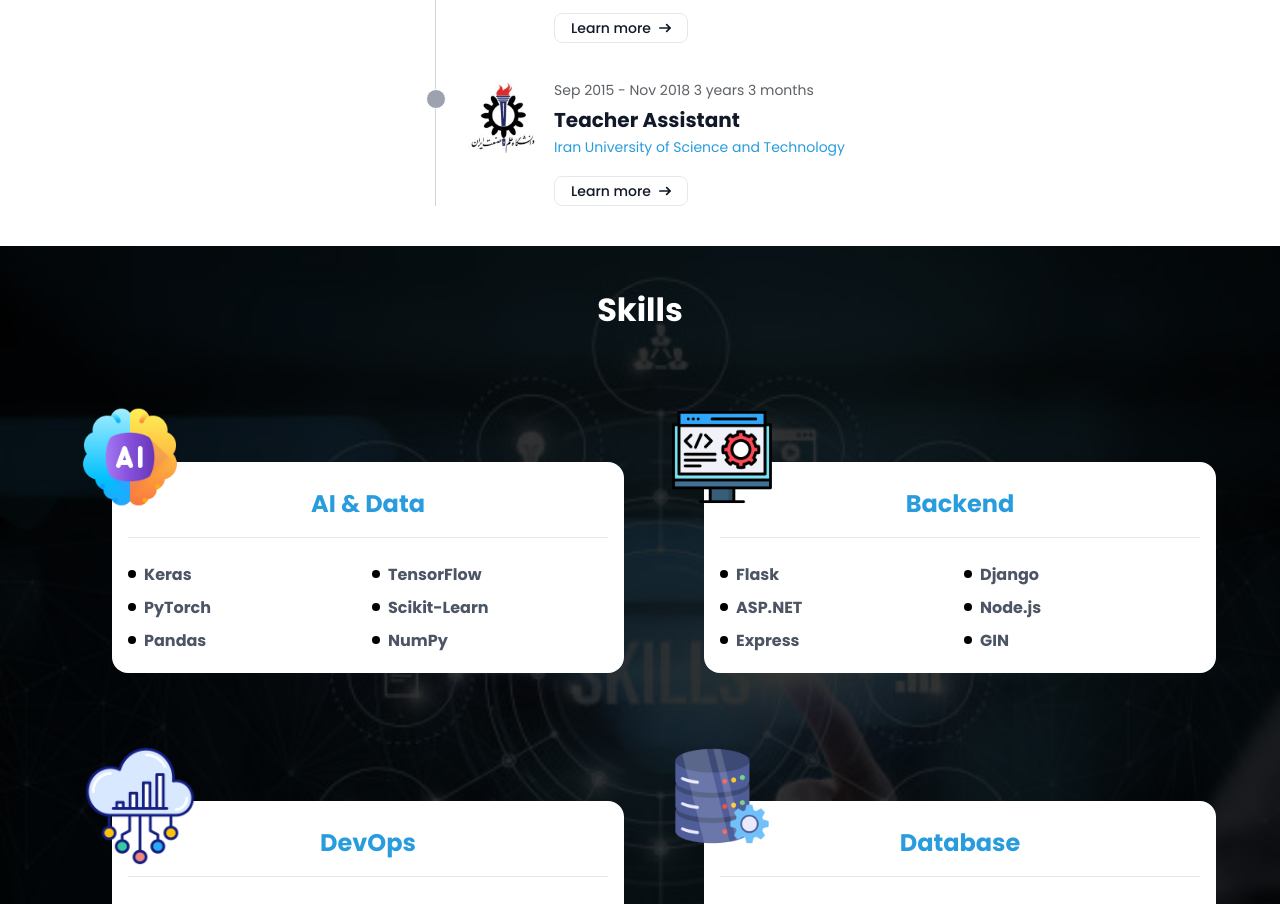
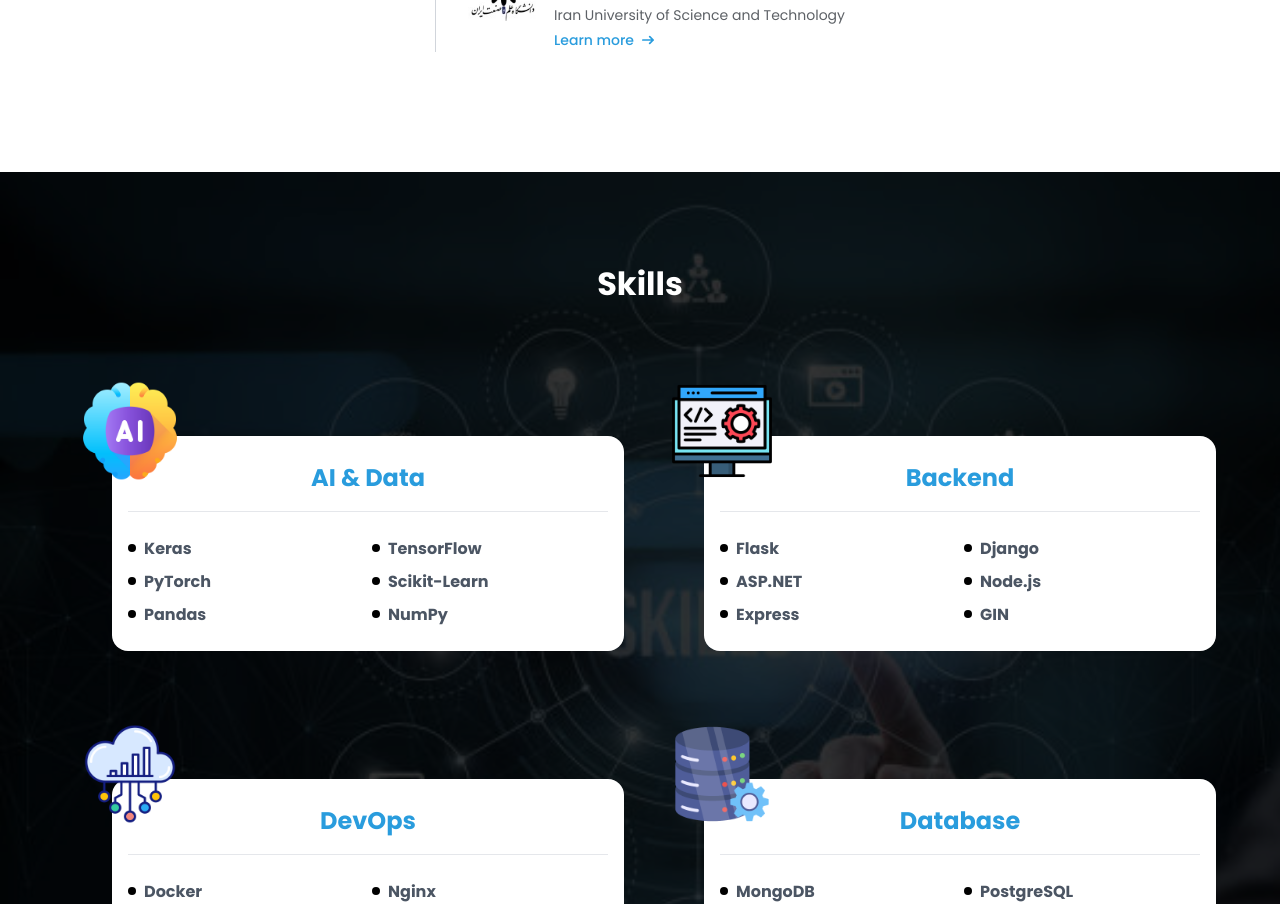
Before and after one commit to siinaheidari/alireza, a Next.js app: page / in a window 1280 px wide. Shown: the part 1960-2864 px from the top of the page. Built offline with nearby package versions, Linux system fonts and the light colour scheme.

Commit message:
add modal

```diff
--- a/package.json
+++ b/package.json
@@ -17,6 +17,7 @@
     "next": "15.3.1",
     "react": "19.0.0",
     "react-dom": "19.0.0",
+    "react-responsive-modal": "^6.4.2",
     "react-scroll": "1.9.3"
   },
   "devDependencies": {
--- a/src/app/components/certificates.tsx
+++ b/src/app/components/certificates.tsx
@@ -44,9 +44,9 @@
     ]
 
     return (
-        <div id={"certificates"} className={"px-6 bg-black pt-30 center min-h-screen max-md:py-12"}>
+        <div id={"certificates"} className={"px-6 bg-black center min-h-screen max-md:py-12"}>
             <div className={""}>
-                <div className={"text-h3 max-md:text-h4 text-white font-[600] text-center mb-20  max-md:mb-12"}>
+                <div className={"text-h3 max-md:text-h4 text-white font-[600] text-center mb-32  max-md:mb-12"}>
                     Certificates
                 </div>
                 <div className={"grid grid-cols-2 gap-12 max-md:grid-cols-1 w-full max-w-[1800px] mx-auto"}>
--- a/src/app/components/projects.tsx
+++ b/src/app/components/projects.tsx
@@ -24,7 +24,7 @@
         <div id={"professionalActivities"} className={"px-6 min-h-screen center py-30  max-md:py-12"}>
             <div className={""}>
                 <div>
-                    <div className={"text-h3 max-md:text-h4 font-[600] text-center mb-28  max-md:mb-12"}>
+                    <div className={"text-h3 max-md:text-h4 font-[600] text-center mb-40  max-md:mb-12"}>
                         Personal Projects
                     </div>
                     <div className={"grid grid-cols-2 max-md:grid-cols-1 gap-8 w-full max-w-[1800px] mx-auto"}>
--- a/src/app/components/skills.tsx
+++ b/src/app/components/skills.tsx
@@ -8,13 +8,32 @@
 
 const Skills = () => {
 
-    const skillsItems =
+    const skillsItems = [
         {
-            aiData: ["Keras", "TensorFlow", "PyTorch", "Scikit-Learn", "Pandas", "NumPy"],
-            backend: ["Flask", 'Django', "ASP.NET", "Node.js", "Express", "GIN"],
-            devOps: ["Docker", 'Nginx', "Apache Web Server", "Gitlab CI/CD", "Linux", "Azure"],
-            database: ["MongoDB", 'PostgreSQL', "Microsoft SQL Server", "MySQL", "Redis", "Firebase"],
+            title: "AI & Data",
+            icon: ai,
+            data: ["Keras", "TensorFlow", "PyTorch", "Scikit-Learn", "Pandas", "NumPy"],
+            animation: "fade-right"
+        },
+        {
+            title: "Backend",
+            icon: backend,
+            data: ["Flask", "Django", "ASP.NET", "Node.js", "Express", "GIN"],
+            animation: "fade-left"
+        },
+        {
+            title: "DevOps",
+            icon: devops,
+            data: ["Docker", "Nginx", "Apache Web Server", "Gitlab CI/CD", "Linux", "Azure"],
+            animation: "fade-right"
+        },
+        {
+            title: "Database",
+            icon: database,
+            data: ["MongoDB", "PostgreSQL", "Microsoft SQL Server", "MySQL", "Redis", "Firebase"],
+            animation: "fade-left"
         }
+    ];
 
 
     return (
@@ -25,95 +44,37 @@
             </div>
 
             <div className="relative z-10 flex flex-col justify-center items-center w-full  pb-20 pt-10 px-4 text-center">
-                <div className={"text-h3 max-md:text-h4 font-[600] text-white text-center mb-32  "}>
+                <div className={"text-h3 max-md:text-h4 font-[600] text-white text-center mb-32 mt-12"}>
                     Skills
                 </div>
-                <div
-                    className={"grid grid-cols-2 max-lg:grid-cols-1 gap-x-20 gap-y-32  md:pe-12 md:ps-24 w-full max-w-[1800px]"}>
-                    <div data-aos={"fade-right"} className={"bg-white p-4 rounded-2xl relative pb-5"}>
-                        <div className={"md:mb-6 text-h4 max-md:text-h5 border-b pb-4 pt-2 text-blue"}>
-                            AI & Data
-                        </div>
-                        <div className={"grid grid-cols-2 max-lg:grid-cols-1 gap-2 text-start "}>
-                            {
-                                skillsItems?.aiData.map(item =>
+                <div className="grid grid-cols-2 max-lg:grid-cols-1 gap-x-20 gap-y-32 md:pe-12 md:ps-24 w-full max-w-[1800px]">
+                    {skillsItems.map((section, idx) => (
+                        <div
+                            key={section.title}
+                            data-aos={section.animation}
+                            className="bg-white p-4 rounded-2xl relative pb-6"
+                        >
+                            <div className="md:mb-6 text-h4 max-md:text-h5 border-b pb-4 pt-2 text-blue">
+                                {section.title}
+                            </div>
+                            <div className="grid grid-cols-2 max-lg:grid-cols-1 gap-2 text-start mt-2">
+                                {section.data.map(item => (
                                     <div
                                         key={item}
-                                        className={"flex text-h6 max-md:text-base text-gray-600 item-center font-[600]"}>
-                                        <div className={"bg-black size-2 rounded-full mt-2 me-2"}/>
+                                        className="flex text-h6 max-md:text-bodyLg text-gray-600 item-center font-[600]"
+                                    >
+                                        <div className="bg-black size-2 rounded-full mt-2 me-2" />
                                         <div>{item}</div>
-                                    </div>)
-                            }
+                                    </div>
+                                ))}
+                            </div>
+                            <div className="absolute -left-8 max-md:left-1/2 max-md:-translate-x-1/2 top-[-55px] max-md:top-[-80px]">
+                                <Image placeholder="blur" src={section.icon} alt={section.title} className="size-[100px]" />
+                            </div>
                         </div>
-                        <div
-                            className={"absolute -left-8 max-md:left-1/2 max-md:-translate-x-1/2 top-[-55px] max-md:top-[-80px]"}>
-                            <Image placeholder={"blur"} src={ai} alt={'aiIcon'} className={"size-[100px] "}/>
-                        </div>
-                    </div>
-                    <div data-aos={"fade-left"} className={"bg-white p-4 rounded-2xl relative pb-5"}>
-                        <div className={"md:mb-6 text-h4 max-md:text-h5 border-b pb-4 pt-2 text-blue"}>
-                            Backend
-                        </div>
-                        <div className={"grid grid-cols-2 max-lg:grid-cols-1 gap-2 text-start "}>
-                            {
-                                skillsItems?.backend.map(item =>
-                                    <div
-                                        key={item}
-                                        className={"flex text-h6 max-md:text-base text-gray-600 item-center font-[600]"}>
-                                        <div className={"bg-black size-2 rounded-full mt-2 me-2"}/>
-                                        <div>{item}</div>
-                                    </div>)
-                            }
-                        </div>
-                        <div
-                            className={"absolute -left-8 max-md:left-1/2 max-md:-translate-x-1/2 top-[-55px] max-md:top-[-80px]"}>
-                            <Image placeholder={"blur"} src={backend} alt={'backend'} className={"size-[100px] "}/>
-                        </div>
-                    </div>
-                    <div data-aos={"fade-right"} className={"bg-white p-4 rounded-2xl relative pb-5"}>
-                        <div className={"md:mb-6 text-h4 max-md:text-h5 border-b pb-4 pt-2 text-blue"}>
-                            DevOps
-                        </div>
-                        <div className={"grid grid-cols-2 max-lg:grid-cols-1 gap-2 text-start "}>
-                            {
-                                skillsItems?.devOps.map(item =>
-                                    <div
-                                        key={item}
-                                        className={"flex text-h6 max-md:text-base text-gray-600 item-center font-[600]"}>
-                                        <div className={"bg-black size-2 rounded-full mt-2 me-2"}/>
-                                        <div>{item}</div>
-                                    </div>)
-                            }
-                        </div>
-                        <div
-                            className={"absolute -left-8 max-md:left-1/2 max-md:-translate-x-1/2 top-[-55px] max-md:top-[-100px]"}>
-                            <Image placeholder={"blur"} src={devops} alt={'devops'} className={"size-[120px]"}/>
-                        </div>
-                    </div>
+                    ))}
+                </div>
 
-                    <div data-aos={"fade-left"} className={"bg-white p-4 rounded-2xl relative pb-5"}>
-                        <div className={"md:mb-6 text-h4 max-md:text-h5 border-b pb-4 pt-2 text-blue"}>
-                            Database
-                        </div>
-                        <div className={"grid grid-cols-2 max-lg:grid-cols-1 gap-2 text-start mt-2"}>
-                            {
-                                skillsItems?.database.map(item =>
-                                    <div
-                                        key={item}
-                                        className={"flex text-h6 max-md:text-base text-gray-600 item-center font-[600]"}>
-                                        <div className={"bg-black size-2 rounded-full mt-2 me-2"}/>
-                                        <div>{item}</div>
-                                    </div>)
-                            }
-                        </div>
-                        <div
-                            className={"absolute -left-8 max-md:left-1/2 max-md:-translate-x-1/2 top-[-55px] max-md:top-[-80px]"}>
-                            <Image placeholder={"blur"} src={database} alt={'database'} className={"size-[100px] "}/>
-                        </div>
-                    </div>
-
-
-                </div>
 
             </div>
 
--- a/src/app/components/work-experience.tsx
+++ b/src/app/components/work-experience.tsx
@@ -1,3 +1,5 @@
+'use client'
+
 import noImage from "../../../public/images/no-image.jpg"
 import saba from "../../../public/images/saba.jpg"
 import mahsan from "../../../public/images/mahsan.jpg"
@@ -5,16 +7,32 @@
 import bazar from "../../../public/images/cafebazaar.jpg"
 import elmosanat from "../../../public/images/elmosanat.jpg"
 import Image, {StaticImageData} from "next/image";
-
+import Modal from "react-responsive-modal";
+import {useState} from "react";
+import 'react-responsive-modal/styles.css';
 
 export type TTimeLineItems = {
     title: string,
     description: string,
     date: string,
     image?: StaticImageData | string,
+    info?: string[]
 }
+
+
 const WorkExperience = () => {
+    const [openModal, setOpenModal] = useState(false);
+    const [selectedItem, setSelectedItem] = useState<TTimeLineItems | null>(null);
 
+    const handleOpenModal = (item: TTimeLineItems) => {
+        setSelectedItem(item);
+        setOpenModal(true);
+    };
+
+    const handleCloseModal = () => {
+        setOpenModal(false);
+        setSelectedItem(null);
+    };
 
     const workItems: TTimeLineItems[] = [
         {
@@ -22,58 +40,74 @@
             description: "Freelance",
             date: "Aug 2024 - Present",
             image: noImage,
+            info: ["Developed, maintained, and monitored scalable and optimized ETL pipelines to collect and process large datasets, ensuring data integrity, reliability, and\n" +
+            "quality while proactively identifying and resolving data quality issues",
+                "Conducted in-depth statistical analysis, hypothesis and A/B tests on stock market trends and extracted complex findings into clear insights.",
+                "Led the development and optimization of ML models in the production environment, resulting a 25% increase in stock price prediction accuracy.",
+                "Led a team of 7, identify and implement cutting-edge analytical techniques, ensuring alignment with best practices in the field of financial services."
+
+            ]
         },
         {
             title: "Data Scientist",
             description: "Saba Tamin Management Services",
             date: "Jun 2022 - Jun 2024 2 years 1 month",
             image: saba,
+            info: ["sina", "alireza", "bulldog"]
         },
         {
             title: "Data Scientist",
             description: "Mahsan",
             date: "Feb 2020 - Apr 2022 2 years 3 months",
             image: mahsan,
+            info: ["sina", "alireza", "bulldog"]
         },
         {
             title: "Research Assistant",
             description: "University of Tehran",
             date: "Nov 2019 - Apr 2021 1 year 6 months",
             image: tehran,
+            info: ["sina", "alireza", "bulldog"]
         },
         {
             title: "Data Scientist",
             description: "Cafe Bazaar",
             date: "Nov 2019 - Feb 2020 4 months",
             image: bazar,
+            info: ["sina", "alireza", "bulldog"]
         },
         {
             title: "Software Engineer",
             description: "IUST Distributed Systems Lab",
             date: "Sep 2016 - Dec 2018 2 years 4 months",
             image: noImage,
+            info: ["sina", "alireza", "bulldog"]
         },
         {
             title: "Teacher Assistant",
             description: "Iran University of Science and Technology",
             date: "Sep 2015 - Nov 2018 3 years 3 months",
             image: elmosanat,
+            info: ["sina", "alireza", "bulldog"]
         },
     ]
+
+
     return (
         <div id="workExperience" className={"px-6"}>
             <div className={"text-h3  max-md:text-2xl font-[600] text-black text-center my-16  max-md:my-12"}>
                 Work Experience
             </div>
-            <div className={"w-fit  mx-auto"}>
+            <div className={"w-fit md:pb-20 mx-auto"}>
                 <ol className="relative border-s border-gray-300">
-
                     {
                         workItems.map(item => <div data-aos={"fade-right"} key={item?.date}>
                             <li className="mb-10 ms-8 flex gap-4">
                                 <div>
                                     <div>
-                                        {item?.image && <Image placeholder={"blur"} src={item?.image} alt={`image=${item?.image}`} className={'size-[70px] max-lg:size-[60px]'}/>}
+                                        {item?.image &&
+                                            <Image placeholder={"blur"} src={item?.image} alt={`image=${item?.image}`}
+                                                   className={'size-[70px] max-lg:size-[60px]'}/>}
                                     </div>
                                 </div>
                                 <div>
@@ -86,23 +120,70 @@
                                     <div
                                         className="text-h7 max-lg:text-lg font-semibold text-gray-900">{item?.title}</div>
                                     <div
-                                        className="mb-4 text-captionLg font-normal text-blue ">{item?.description}</div>
-                                    <a href="#"
-                                       className="inline-flex items-center px-4 py-1 text-sm font-medium text-gray-900 bg-white border border-gray-200 rounded-lg hover:bg-gray-100 hover:text-blue-700 focus:z-10 focus:ring-4 focus:outline-none focus:ring-gray-100 focus:text-blue-700 ">Learn
-                                        more <svg className="w-3 h-3 ms-2 rtl:rotate-180" aria-hidden="true"
-                                                  xmlns="http://www.w3.org/2000/svg" fill="none" viewBox="0 0 14 10">
-                                            <path stroke="currentColor" stroke-linecap="round" stroke-linejoin="round"
-                                                  stroke-width="2" d="M1 5h12m0 0L9 1m4 4L9 9"/>
-                                        </svg></a>
+                                        className=" text-captionLg font-normal text-gray-3 ">{item?.description}</div>
+                                    <div
+                                        onClick={() => handleOpenModal(item)}
+                                        className="inline-flex items-center text-blue text-sm font-medium cursor-pointer"
+                                    >
+                                        Learn more
+                                        <svg className="w-3 h-3 ms-2 rtl:rotate-180" aria-hidden="true"
+                                             xmlns="http://www.w3.org/2000/svg" fill="none" viewBox="0 0 14 10">
+                                            <path stroke="currentColor" strokeLinecap="round" strokeLinejoin="round"
+                                                  strokeWidth="2" d="M1 5h12m0 0L9 1m4 4L9 9"/>
+                                        </svg>
+                                    </div>
                                 </div>
 
                             </li>
                         </div>)
                     }
+                </ol>
+            </div>
+
+            <Modal  open={openModal} onClose={handleCloseModal} center
+                    classNames={{
+                modal: 'w-1/2 max-w-none max-md:w-[90%]',
+            }}>
+                {selectedItem && (
+                    <div className="p-4">
+                        <div className={"flex gap-2 items-start"}>
+                            {selectedItem.image && (
+
+                                    <Image
+                                        src={selectedItem.image}
+                                        alt={selectedItem.title}
+                                        width={100}
+                                        height={100}
+                                        className="rounded"
+                                    />
+
+                            )}
+                            <div>
+                                <h2 className="text-xl font-bold mb-2">{selectedItem.title}</h2>
+                                <p className="text-sm text-gray-600">{selectedItem.date}</p>
+                                <p className="mt-2">{selectedItem.description}</p>
+                            </div>
+
+                        </div>
 
 
-                </ol>
-            </div>
+                        <div className="mt-4 space-y-2">
+                            {selectedItem?.info?.map((item, index) => (
+                                <div key={index} className="flex gap-4">
+                                    <div
+                                        className={`text-bodyMd pb-1 w-full ${
+                                            index !== (selectedItem.info?.length ?? 0) - 1 ? 'border-b border-gray-300' : ''
+                                        }`}
+                                    >
+                                        - {item}
+                                    </div>
+                                </div>
+                            ))}
+                        </div>
+                    </div>
+                )}
+            </Modal>
+
         </div>
     );
 };
```
Also changed, not shown: 1 other file (tests, documents, lock files or other folders).
